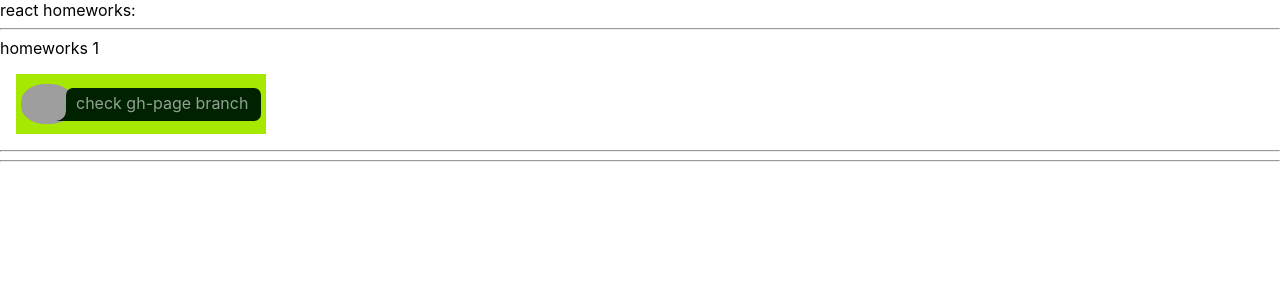
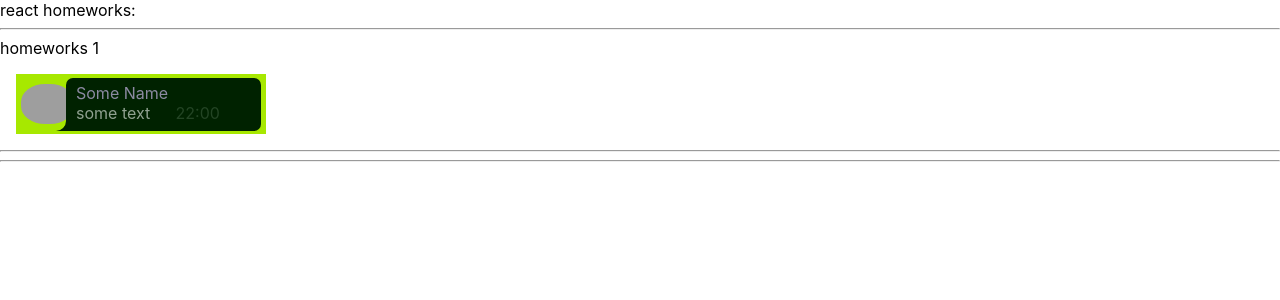
Before and after one commit to feerbax56/homeworksFromIgnat, a React (Create React App) app: page / in a window 1280 px wide. Shown: the top 300 px of the page. Built offline with nearby package versions, Linux system fonts and the light colour scheme; grey boxes are pictures that could not be loaded.

Commit message:
lessen 1 done

```diff
--- a/src/p2-homeworks/h1/Message.module.css
+++ b/src/p2-homeworks/h1/Message.module.css
@@ -1,4 +1,4 @@
-.message {
+.messageWindow {
     max-width: 250px;
     min-height: 60px;
     display: grid;
@@ -42,14 +42,27 @@
     clip-path: url(#svgPath); /* "отсекаем" лишнее с помощью svg-маски */
 }
 
+.textInput {
+    display: grid;
+    grid-template-areas:
+    "a a"
+    "b c";
+    grid-template-columns: .75fr .25fr;
+}
+
 .time {
     color: #234524;
+    grid-area: c;
+    display: flex;
+    align-items: flex-end;
 }
 
 .name {
     color: #8c8aa2;
+    grid-area: a;
 }
 
 .message {
     color: #90a291;
+    grid-area: b;
 }
--- a/src/p2-homeworks/h1/Message.tsx
+++ b/src/p2-homeworks/h1/Message.tsx
@@ -1,7 +1,7 @@
 import React from 'react'
 import classes from './Message.module.css'
 
-type MessageProps = {
+export type MessageProps = {
     avatar: string,
     name: string,
     message: string,
@@ -10,16 +10,21 @@ type MessageProps = {
 
 function Message(props: MessageProps) {
     return (
-        <div className={classes.message}>
+        <div className={classes.messageWindow}>
             <div className={classes.ava}>
                 <img src={props.avatar}/>
             </div>
             <div className={classes.textArea}>
-                <div>check gh-page branch</div>
+                <div className={classes.textInput}>
+                    <div className={classes.name}> {props.name}</div>
+                    <div className={classes.message}> {props.message}</div>
+                    <div className={classes.time}> {props.time}</div>
+                </div>
             </div>
         </div>
 
     )
 }
 
+
 export default Message
```
